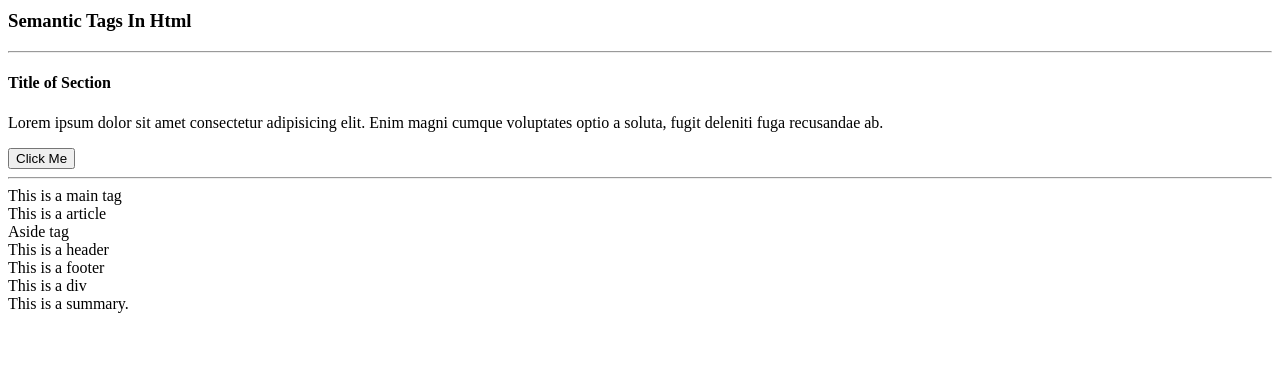
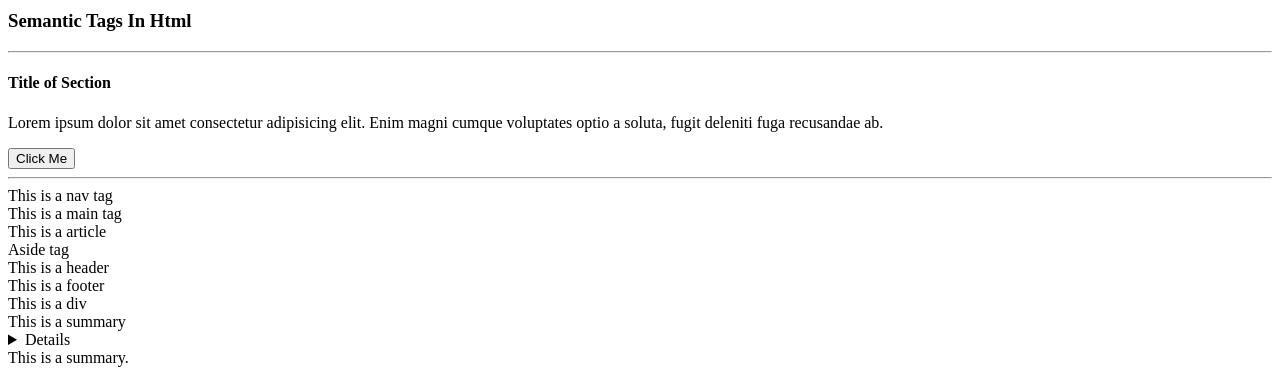
Before and after one commit to Farhan786555/learn-html, a plain HTML site: page index.html in a window 1280 px wide. Shown: the part 1239-1614 px from the top of the page. Before the commit the page ends 1560 px from the top, so only its background shows below. Drawn offline with Linux system fonts and the light colour scheme.

Commit message:
added more imp tags

```diff
--- a/index.html
+++ b/index.html
@@ -89,12 +89,15 @@
 
     <hr>
 
+    <nav>This is a nav tag</nav>
     <main>This is a main tag</main>
     <article>This is a article</article>
     <aside>Aside tag</aside>
     <header>This is a header</header>
     <footer>This is a footer</footer>
     <div>This is a div</div>
+    <summary>This is a summary</summary>
+    <details>This is details tag</details>
 
     <script></script>
 
```
